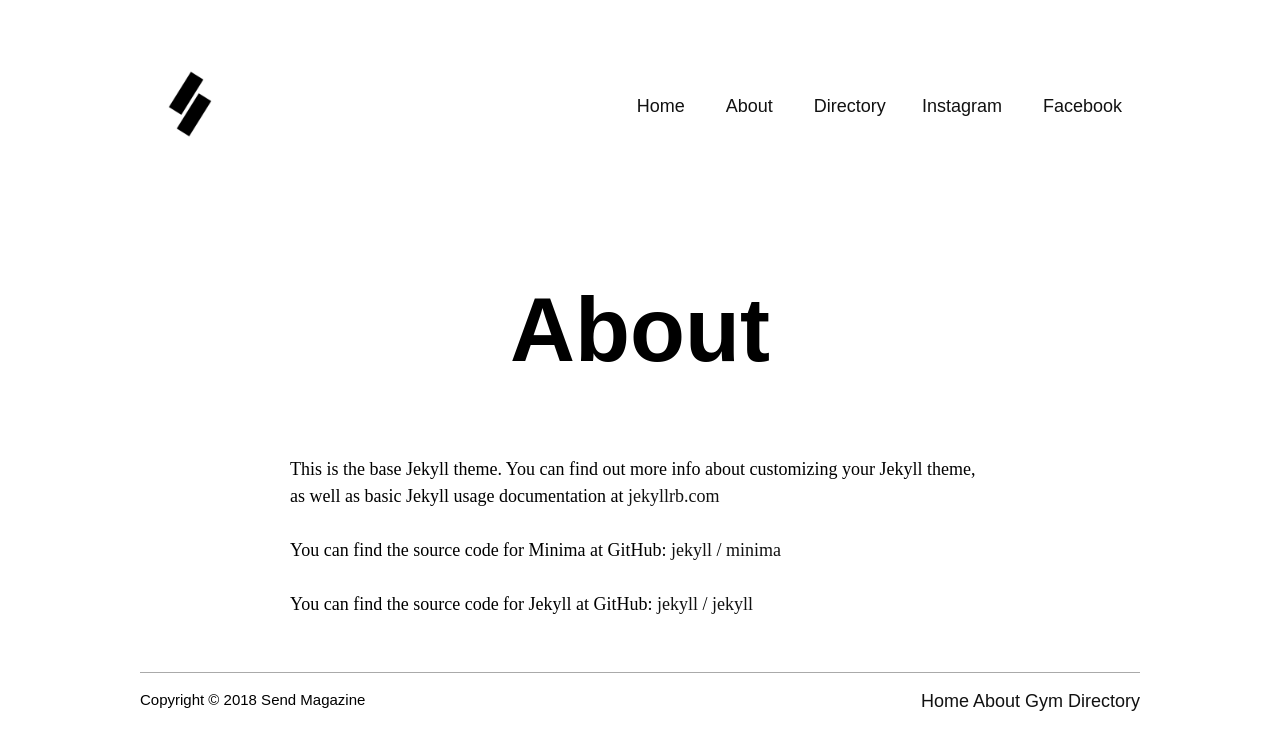
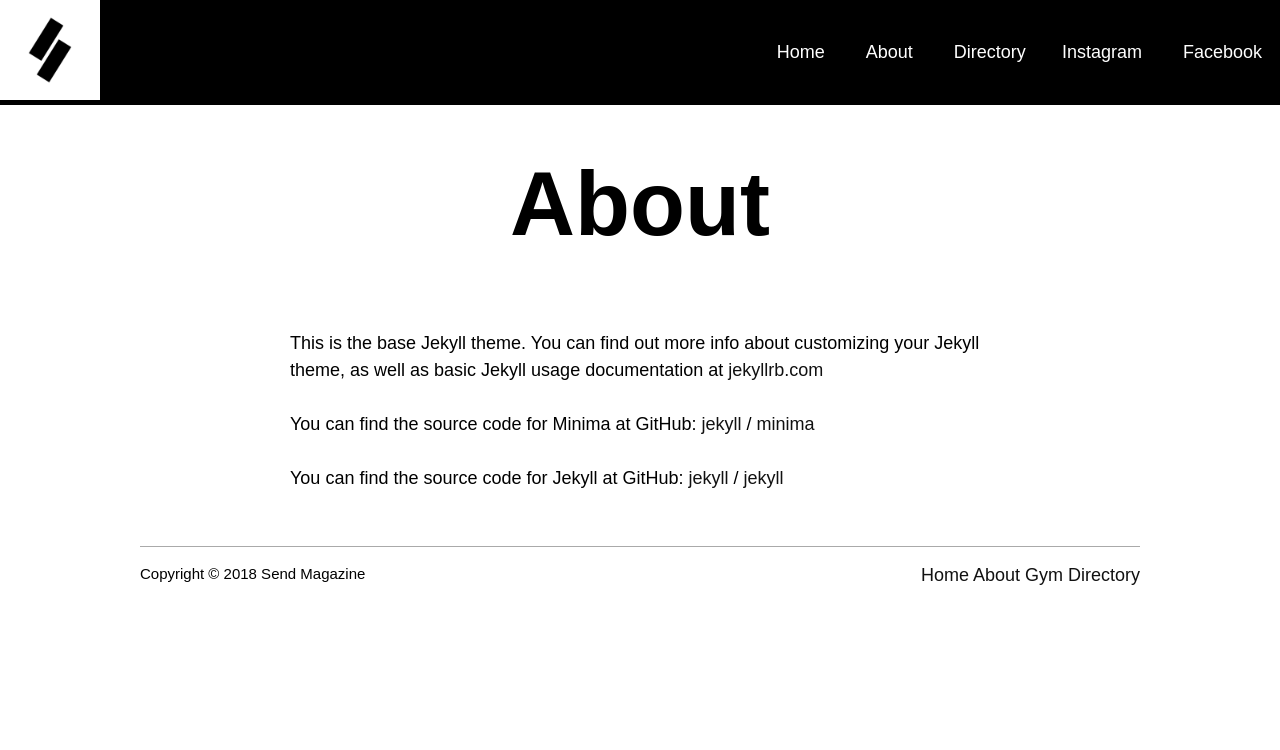
Before and after one commit to nickaguilos/sendmagazine, a Jekyll site: the page built from about.md, in a window 1280 px wide. Shown: the top 750 px of the page. Built offline with Jekyll 4.4.1, drawn with Linux system fonts in a browser that asks for light colours; some web fonts are replaced.

Commit message:
Adding clear bg logo

```diff
--- a/_includes/header.html
+++ b/_includes/header.html
@@ -1,4 +1,4 @@
-<header class="site-header fixed-width-container" role="banner">
+<header class="site-header" role="banner">
     {%- assign default_paths = site.pages | map: "path" -%}
     {%- assign page_paths = site.header_pages | default: default_paths -%}
     <a class="logo" rel="author" href="{{ "/" | relative_url }}">
--- a/_sass/send.scss
+++ b/_sass/send.scss
@@ -3,8 +3,8 @@
 @import url("https://use.typekit.net/agm1ijz.css");
 
 $base-font-family: 'halyard-text', sans-serif;
-$copy-font-family: 'helvetica', serif;
-$article-font-family: 'skolar-latin', serif;
+$copy-font-family: 'acumin-pro', sans-serif;
+$article-font-family: 'acumin-pro', sans-serif;
 $base-color: #000;
 $font-color: #111;
 $border-color: #aaa;
@@ -23,9 +23,9 @@ $border-color: #aaa;
     	font-size: calc(16px + 6 * ((100vw - 320px) / 680));
   	}
 
-	body {
-  		padding: 1rem;
-  	}
+	// body {
+ //  		padding: 1rem;
+ //  	}
 }
 
 @media screen and (min-width: 1000px) {
@@ -33,7 +33,7 @@ $border-color: #aaa;
     	font-size: 18px;
   	}
 
-  	body {
-  		padding: 3rem;
-  	}
+  	// body {
+  	// 	padding: 3rem;
+  	// }
 }
--- a/_sass/send/_base.scss
+++ b/_sass/send/_base.scss
@@ -57,4 +57,5 @@ a {
 
 .section-heading {
 	@extend h4;
+	font-family: 'acumin-pro-condensed', sans-serif;
 }
--- a/_sass/send/_section-header.scss
+++ b/_sass/send/_section-header.scss
@@ -3,8 +3,8 @@
 .site-header {
 	display: flex;
 	justify-content: space-between;
-	margin-bottom: 4rem;
 	align-items: center;
+	background-color: $base-color;
 
 	.logo {
 		img {
@@ -18,6 +18,7 @@
 
 		a {
 			padding: 1rem;
+			color: #fff;
 		}
 	}
 
```
Also changed, not shown: assets/logos/logo-white-clear.png (added).
